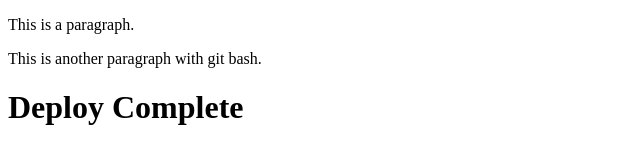
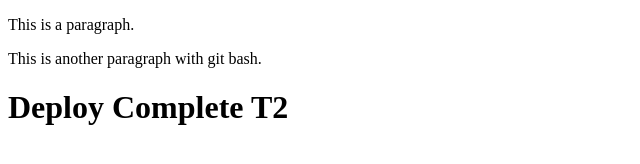
Before and after one commit to theviveksingh/Jenkins, a plain HTML site: page index.html in a window 1280 px wide. Shown: the full height of the page, 0-640 px from the left. Drawn offline with Linux system fonts and the light colour scheme.

Commit message:
Deploy Complete T2

```diff
--- a/index.html
+++ b/index.html
@@ -4,6 +4,6 @@
 
 <p>This is a paragraph.</p>
 <p>This is another paragraph with git bash.</p>
-<h1> Deploy Complete <h1>
+<h1> Deploy Complete T2<h1>
 </body>
 </html>
```
